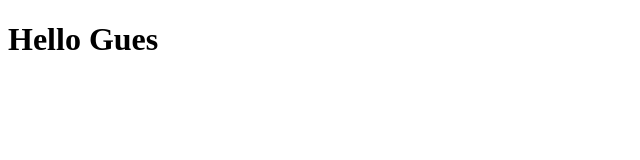
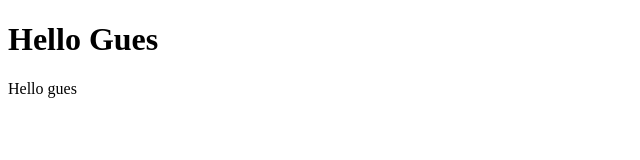
Before and after one commit to mdmarufa/googledemo, a plain HTML site: page index.html in a window 1280 px wide. Shown: the full height of the page, 0-640 px from the left. Drawn offline with Linux system fonts and the light colour scheme.

Commit message:
Update index.html

```diff
--- a/index.html
+++ b/index.html
@@ -7,5 +7,6 @@
 </head>
 <body>
   <h1>Hello Gues</h1>
+  <p>Hello gues</p>
 </body>
 </html>
```
